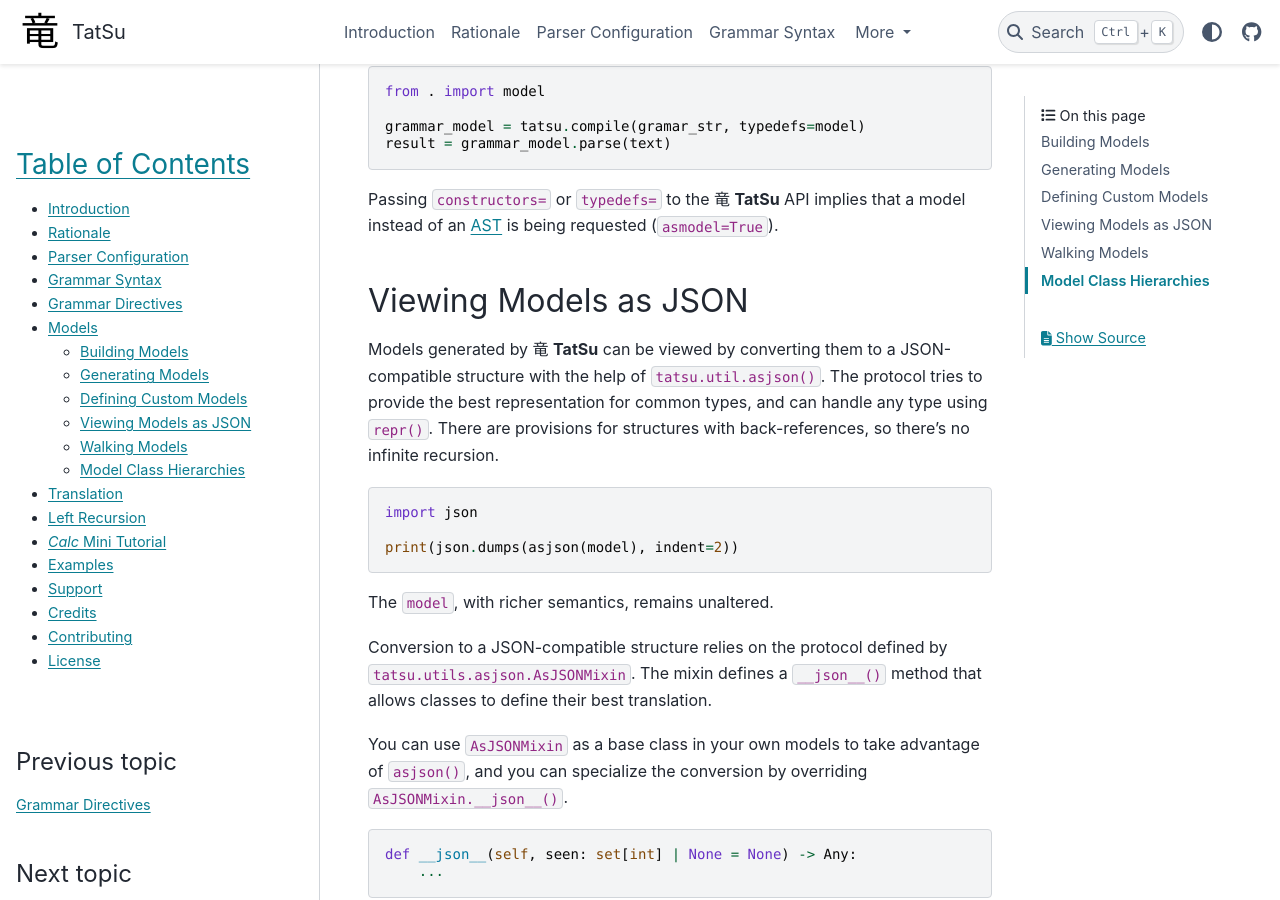
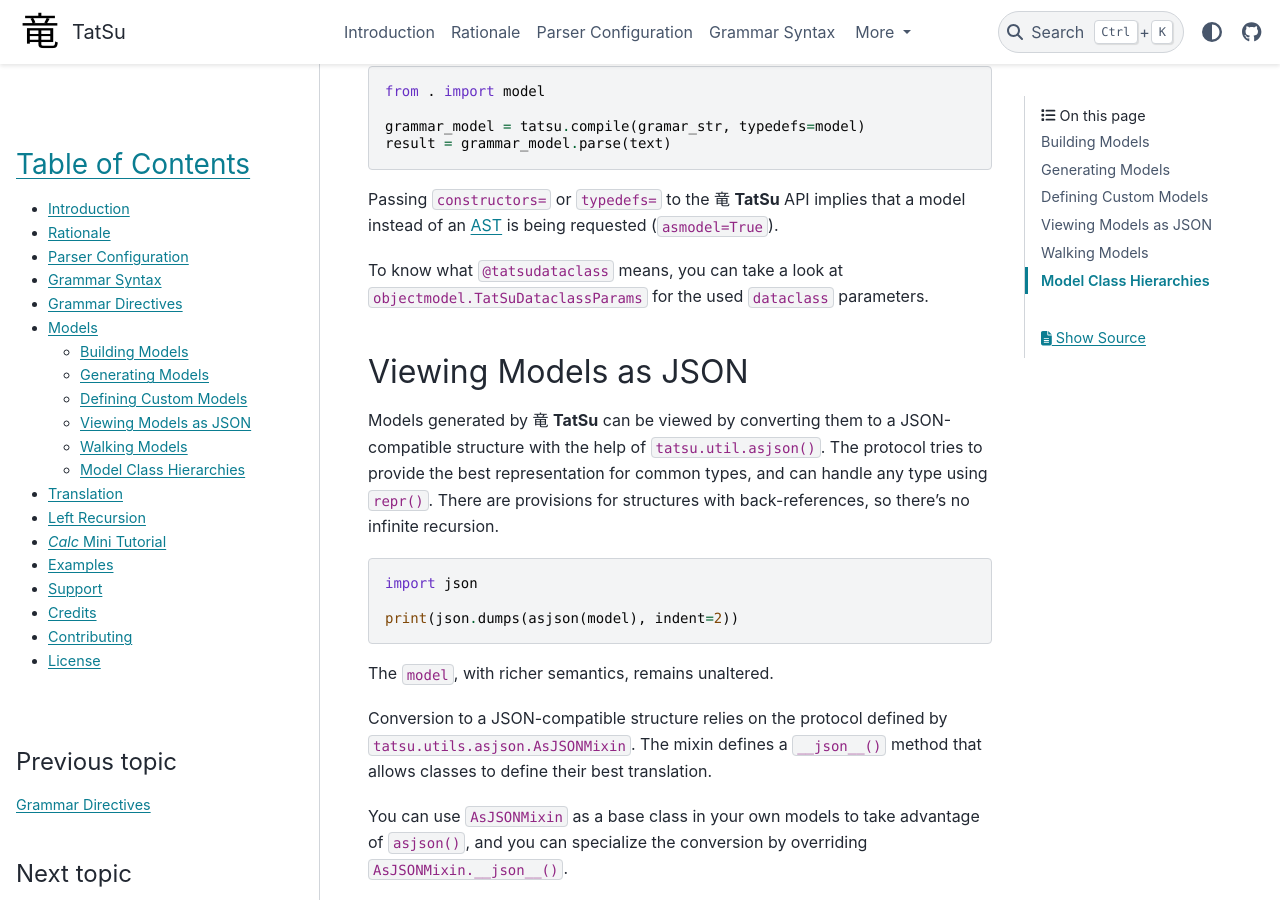
Before and after one commit to neogeny/TatSu, a Sphinx documentation site: the page built from docs/models.rst, in a window 1280 px wide and 900 px high, scrolled down 2999 px. Built offline with Sphinx 7.4.7 and the PyData theme 0.15.4, drawn with Linux system fonts in a browser that asks for light colours; pages that are not in the unit, such as notebooks, are missing from menus; the version number is read from the project's files by our own code.

Commit message:
[docs] document TatSuDataclassParams

```diff
--- a/docs/models.rst
+++ b/docs/models.rst
@@ -166,6 +166,9 @@
 Passing ``constructors=`` or ``typedefs=`` to the |TatSu| API implies that
 a model instead of an AST_ is being requested (``asmodel=True``).
 
+To know what ``@tatsudataclass`` means, you can take a look at
+``objectmodel.TatSuDataclassParams`` for the used ``dataclass`` parameters.
+
 
 Viewing Models as JSON
 ~~~~~~~~~~~~~~~~~~~~~~
```
